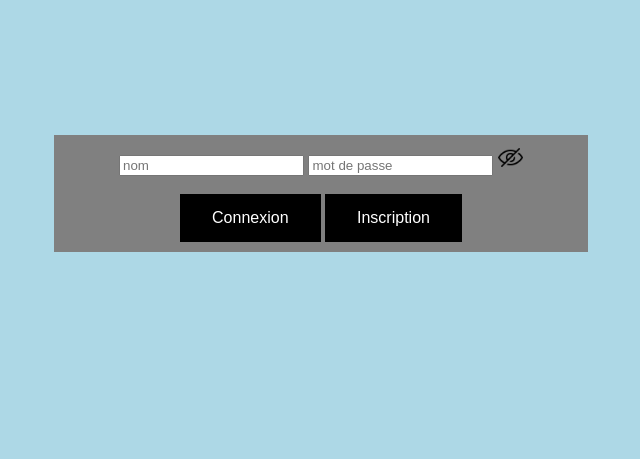
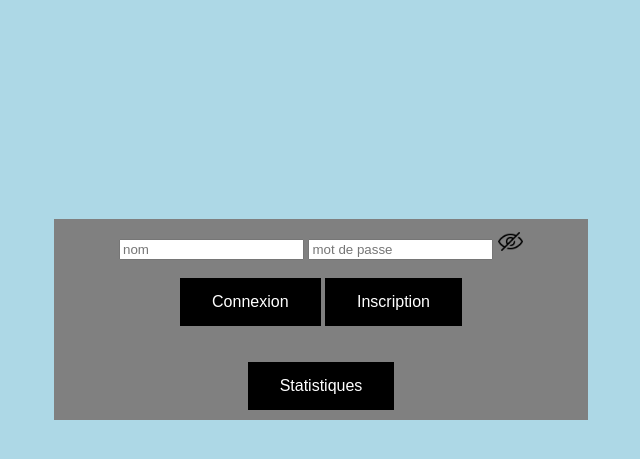
Before and after one commit to N367B/SAE2.03, a PHP site: page / in a window 1280 px wide. Shown: the top 459 px of the page, without its empty margins (319-959 px from the left). Run offline with PHP 8.4, Linux system fonts and the light colour scheme.

Commit message:
Update index.php

```diff
--- a/index.php
+++ b/index.php
@@ -24,6 +24,9 @@
         <br><br>
         <input type="submit" name="submit" value="Connexion" class="button"> <!-- Bouton de connexion -->
         <input type="submit" name="submit" value="Inscription" class="button"> <!-- Bouton d'inscription -->
+      </form>
+      <br><br>
+      <a href="stats.php"><button class="button">Statistiques</button></a>
     </div>
     <div class="mr"></div>
     <div class="bl"></div>
@@ -99,6 +102,7 @@
       $stmt->bindValue(1, $_POST['username'], PDO::PARAM_STR);
       $stmt->bindValue(2, md5($_POST['password']), PDO::PARAM_STR);
       $stmt->bindValue(3, microtime(true) - 60, PDO::PARAM_STR);
+      $stmt->bindValue(4,0, PDO::PARAM_INT);
       $stmt->execute();
       $pdo = null;
       echo '<h3>Utilisateur ' . $_POST['username'] . ' créé</h3>';
```
